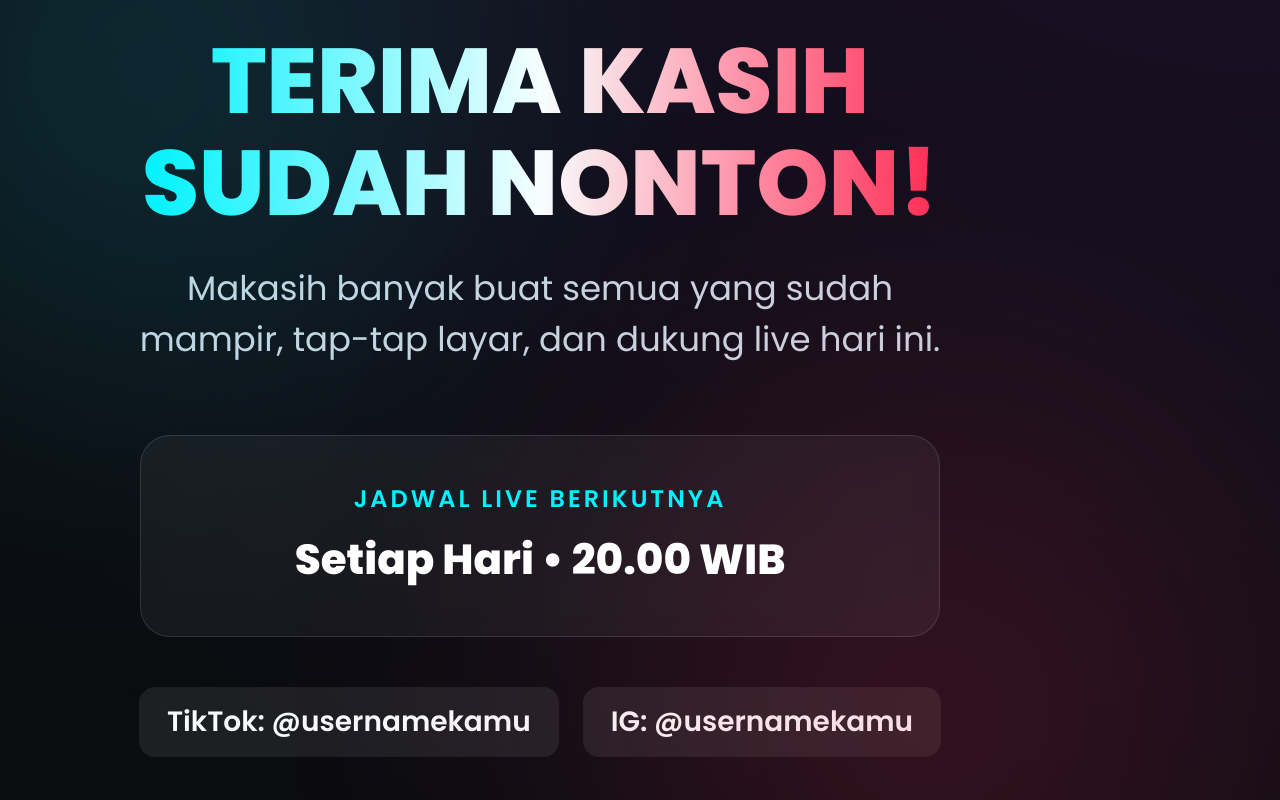
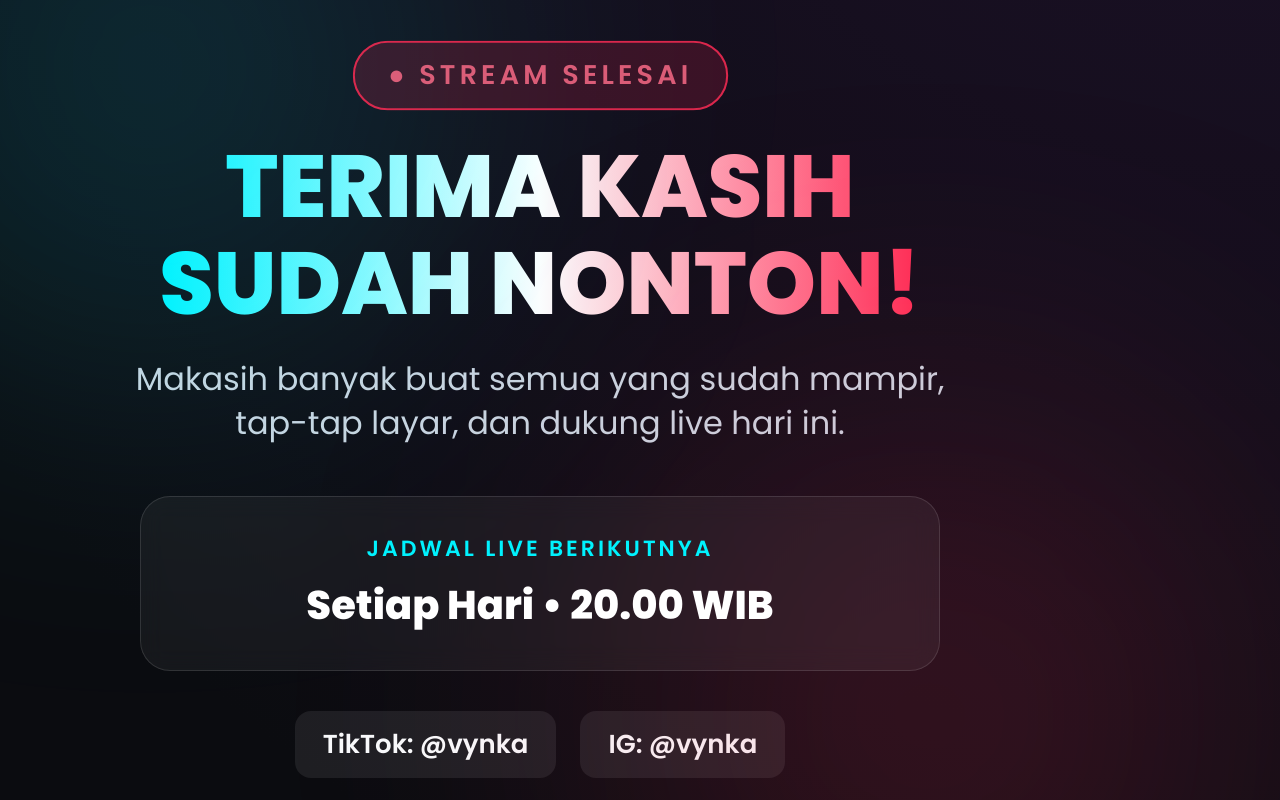
Before and after one commit to vynka-id/tiktok-overlay, a plain HTML site: page index.html in a window 1280 px wide. Shown: the part 520-1320 px from the top of the page. Drawn offline with Linux system fonts and the light colour scheme.

Commit message:
Update index.html

```diff
--- a/index.html
+++ b/index.html
@@ -22,12 +22,11 @@
     justify-content: center;
     align-items: center;
     text-align: center;
-    padding: 80px 90px 280px 90px; /* Padding bawah lebih besar untuk safe zone TikTok */
+    padding: 60px 80px 120px 80px; /* Padding bawah diperkecil agar tidak terpotong */
     overflow: hidden;
     position: relative;
   }
 
-  /* Efek Cahaya Latar Belakang */
   .glow-cyan {
     position: absolute;
     width: 600px;
@@ -59,26 +58,26 @@
     font-size: 26px;
     font-weight: 600;
     letter-spacing: 4px;
-    margin-bottom: 40px;
+    margin-bottom: 30px;
     animation: pulse 2s infinite;
   }
 
   h1 {
-    font-size: 92px;
+    font-size: 88px;
     font-weight: 800;
     line-height: 1.1;
-    margin-bottom: 30px;
+    margin-bottom: 24px;
     background: linear-gradient(90deg, #00f2fe, #ffffff, #fe2c55);
     -webkit-background-clip: text;
     -webkit-text-fill-color: transparent;
   }
 
   p.subtitle {
-    font-size: 34px;
+    font-size: 32px;
     color: #cbd5e1;
-    line-height: 1.5;
+    line-height: 1.4;
     max-width: 820px;
-    margin-bottom: 70px;
+    margin-bottom: 50px;
   }
 
   .card {
@@ -86,23 +85,23 @@
     border: 1px solid rgba(255, 255, 255, 0.12);
     backdrop-filter: blur(12px);
     border-radius: 30px;
-    padding: 45px 60px;
+    padding: 35px 50px;
     width: 100%;
     max-width: 800px;
-    margin-bottom: 50px;
+    margin-bottom: 40px;
   }
 
   .card-title {
-    font-size: 24px;
+    font-size: 22px;
     color: #00f2fe;
     text-transform: uppercase;
     letter-spacing: 3px;
-    margin-bottom: 12px;
+    margin-bottom: 10px;
     font-weight: 600;
   }
 
   .card-schedule {
-    font-size: 42px;
+    font-size: 40px;
     font-weight: 800;
     color: #ffffff;
   }
@@ -110,7 +109,7 @@
   .socials {
     display: flex;
     gap: 24px;
-    font-size: 28px;
+    font-size: 26px;
     color: #94a3b8;
     font-weight: 600;
   }
@@ -142,8 +141,8 @@
   </div>
 
   <div class="socials">
-    <span>TikTok: @usernamekamu</span>
-    <span>IG: @usernamekamu</span>
+    <span>TikTok: @vynka</span>
+    <span>IG: @vynka</span>
   </div>
 </body>
 </html>
```
